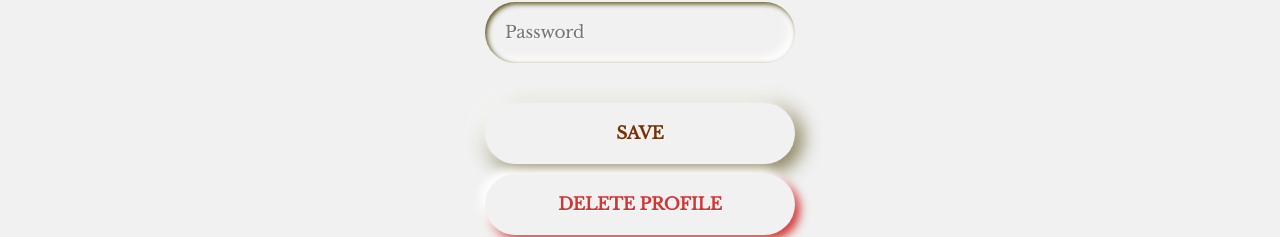
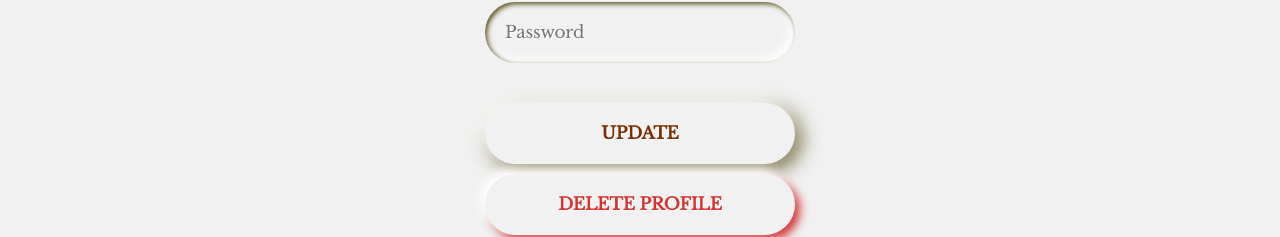
Before and after one commit to Perfect03/project-management-app, a React (Create React App) app: page /profile in a window 1280 px wide. Shown: the part 440-677 px from the top of the page. Built offline with nearby package versions, Linux system fonts and the light colour scheme.

Commit message:
feat: add separate files for buttons

```diff
--- /dev/null
+++ b/src/components/profile/DeleteButton.tsx
@@ -0,0 +1,9 @@
+import React from 'react';
+import './profile.scss';
+import '../forms/formStyles.scss';
+
+const DeleteButton = () => {
+  return <button className="user-form__content-delete">DELETE PROFILE</button>;
+};
+
+export { DeleteButton };
--- a/src/components/profile/Profile.tsx
+++ b/src/components/profile/Profile.tsx
@@ -8,6 +8,8 @@ import { Password } from 'components/forms/Password';
 import { FormValidate } from 'components/forms/Validate';
 import { useNavigate } from 'react-router-dom';
 import { useFormik } from 'formik';
+import { UpdateButton } from './UpdateButton';
+import { DeleteButton } from './DeleteButton';
 
 const Profile = () => {
   const navigate = useNavigate();
@@ -50,10 +52,8 @@ const Profile = () => {
             <span className="user-form__error">{formik.errors.password}</span>
           ) : null}
         </div>
-        <button className="user-form__button" type="submit">
-          SAVE
-        </button>
-        <button className="user-form__content-delete">DELETE PROFILE</button>
+        <UpdateButton />
+        <DeleteButton />
       </form>
     </section>
   );
--- /dev/null
+++ b/src/components/profile/UpdateButton.tsx
@@ -0,0 +1,13 @@
+import React from 'react';
+import './profile.scss';
+import '../forms/formStyles.scss';
+
+const UpdateButton = () => {
+  return (
+    <button className="user-form__button" type="submit">
+      UPDATE
+    </button>
+  );
+};
+
+export { UpdateButton };
```
